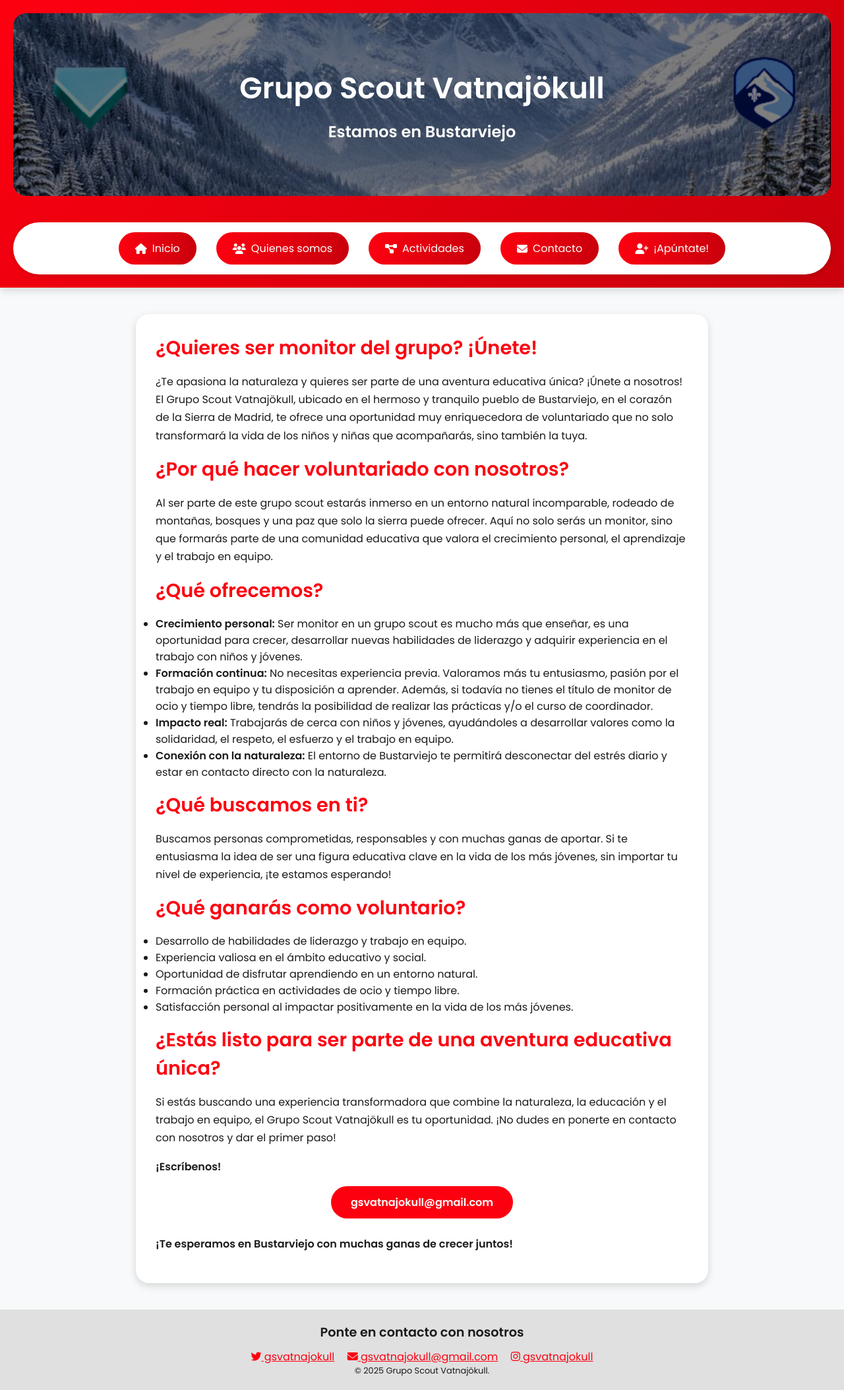
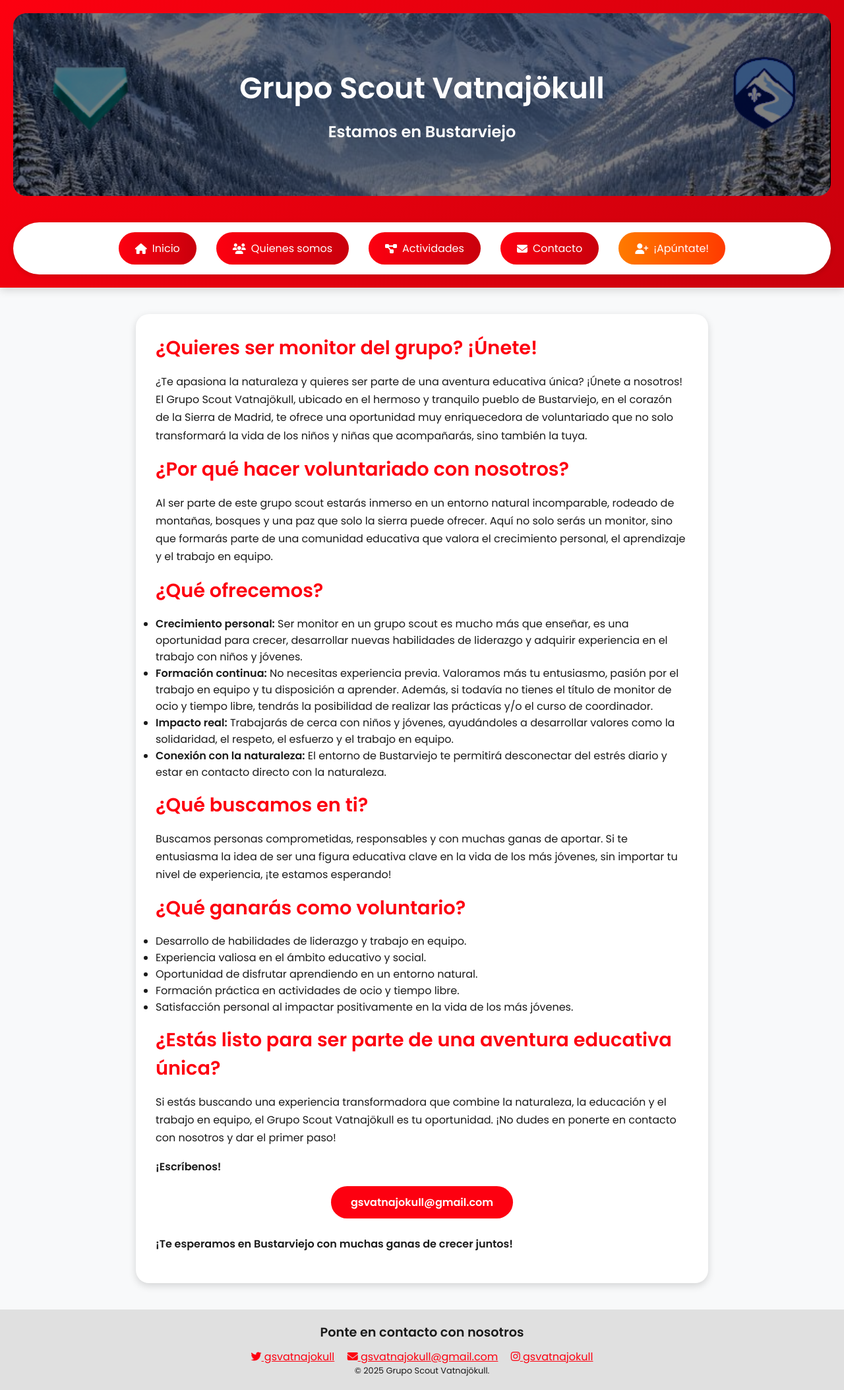
Before and after one commit to gsvatnajokull/gsvatnajokull.github.io, a Jekyll site: the page index.html, which Jekyll copies as it is, in a window 1280 px wide. Shown: the whole page at 66% size. Built offline with Jekyll 4.4.1, drawn with Linux system fonts in a browser that asks for light colours.

Commit message:
boton naranja

```diff
--- a/aboutus.html
+++ b/aboutus.html
@@ -28,7 +28,7 @@
         <li><a href="aboutus.html"><i class="fas fa-users"></i> Quiénes somos</a></li>
         <li><a href="actividades.html"><i class="fas fa-project-diagram"></i> Actividades</a></li>
         <li><a href="#contact"><i class="fas fa-envelope"></i> Contacto</a></li>
-        <li><a href="apuntate.html"><i class="fas fa-user-plus"></i> ¡Apúntate!</a></li>
+        <li><a style="background:linear-gradient(90deg,#ff7a00,#ff3b00);" href="apuntate.html"><i class="fas fa-user-plus"></i> ¡Apúntate!</a></li>
       </ul>
     </nav>
   </header>
--- a/apuntate.html
+++ b/apuntate.html
@@ -27,7 +27,7 @@
         <li><a href="aboutus.html"><i class="fas fa-users"></i> Quienes somos</a></li>
         <li><a href="actividades.html"><i class="fas fa-project-diagram"></i> Actividades</a></li>
         <li><a href="#contact"><i class="fas fa-envelope"></i> Contacto</a></li>
-        <li><a href="apuntate.html"><i class="fas fa-user-plus"></i> ¡Apúntate!</a></li>
+        <li><a style="background:linear-gradient(90deg,#ff7a00,#ff3b00);" href="apuntate.html"><i class="fas fa-user-plus"></i> ¡Apúntate!</a></li>
       </ul>
     </nav>
   </header>
--- a/index.html
+++ b/index.html
@@ -27,7 +27,7 @@
         <li><a href="aboutus.html"><i class="fas fa-users"></i> Quienes somos</a></li>
         <li><a href="actividades.html"><i class="fas fa-project-diagram"></i> Actividades</a></li>
         <li><a href="#contact"><i class="fas fa-envelope"></i> Contacto</a></li>
-        <li><a href="apuntate.html"><i class="fas fa-user-plus"></i> ¡Apúntate!</a></li>
+        <li><a style="background:linear-gradient(90deg,#ff7a00,#ff3b00);" href="apuntate.html"><i class="fas fa-user-plus"></i> ¡Apúntate!</a></li>
       </ul>
     </nav>
   </header>
```
